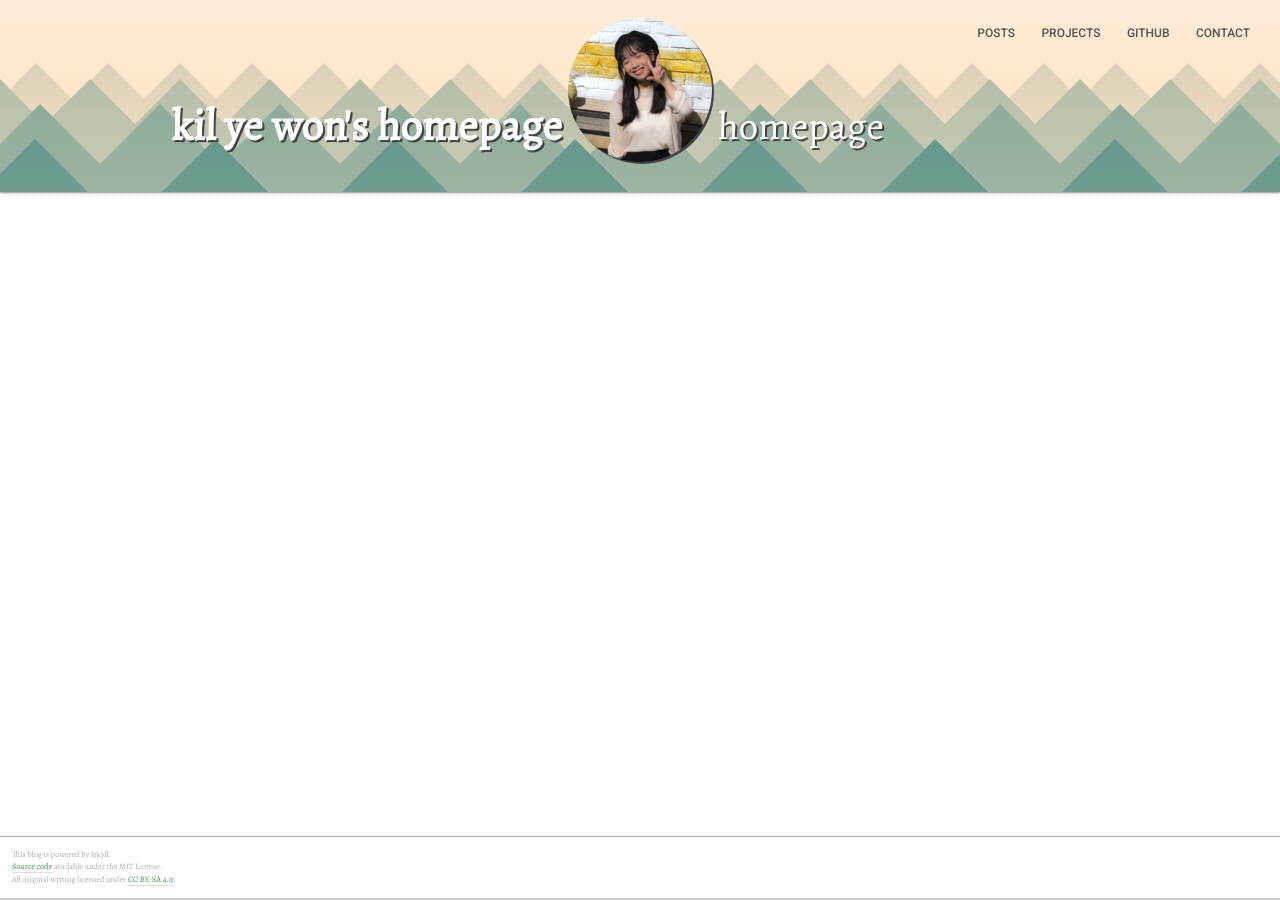
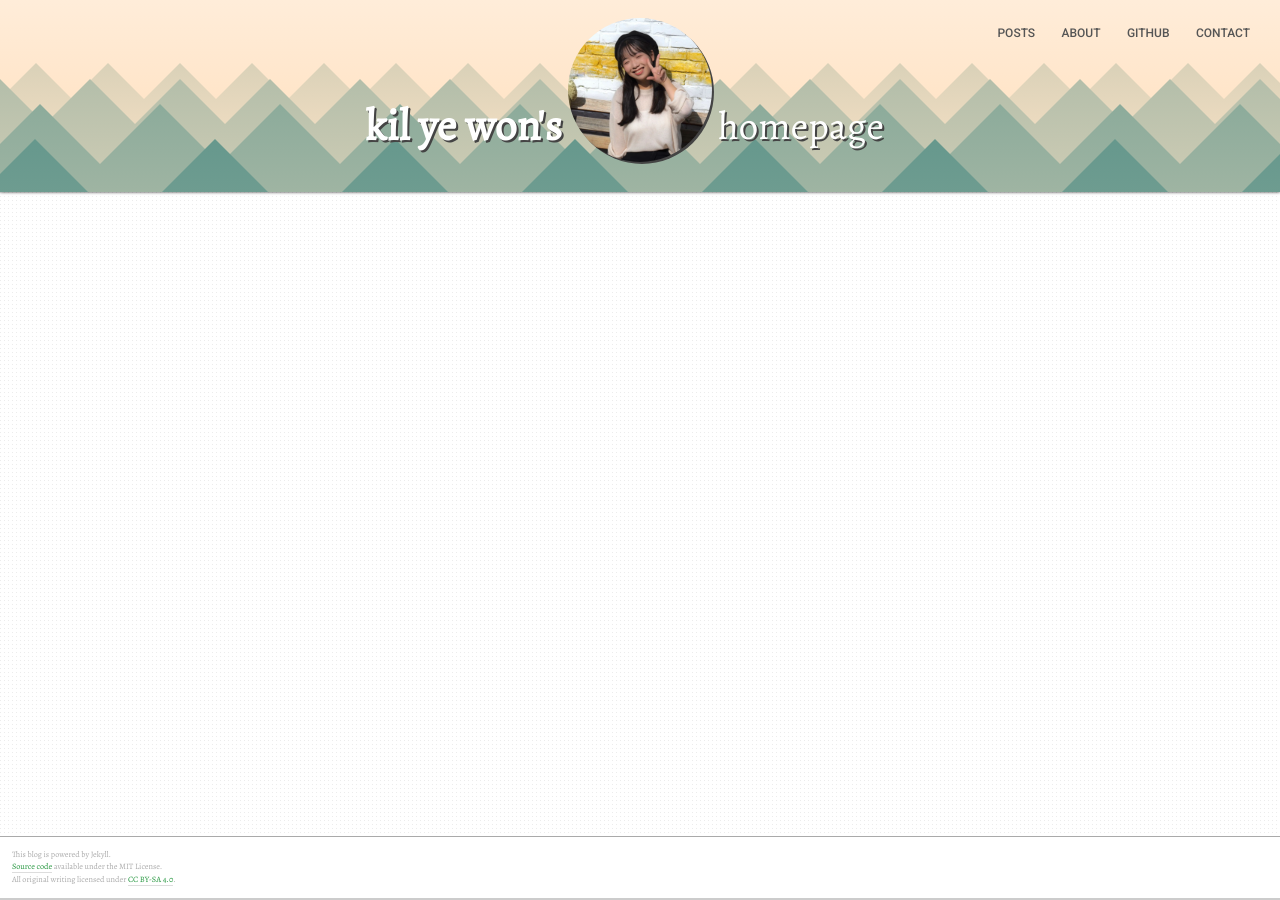
Before and after one commit to okprocesser/okprocesser.github.io, a Jekyll site: the page built from index.html, in a window 1280 px wide. Built offline with Jekyll 4.4.1, drawn with Linux system fonts in a browser that asks for light colours; the list of posts is cut into pages by our own code.

```diff
--- a/_config.yml
+++ b/_config.yml
@@ -2,7 +2,7 @@
 # Theme Customization #
 #######################
 
-title: kil ye won's homepage                 # used in <title> tag & site header
+title: kil ye won's                # used in <title> tag & site header
 author: kil ye won                      # used in a <meta> tag & /feed.xml
 description: >                              # used in a <meta> tag & /feed.xml
   future cs engineer
@@ -17,9 +17,9 @@ repo: https://github.com/okprocesser # used in footer
 # Exceeding four items may cause problems on the desktop (>900px wide) layout.
 nav_menu:
   - name: Posts
-    url: /_posts
+    url: /posts
     icon: /i/icons.svg#posts # icons should be 24x24 px.
-  - name: projects
+  - name: About
     url: /projects
     icon: /i/icons.svg#portfolio
   - name: GitHub
@@ -35,7 +35,7 @@ nav_menu:
 # Objects listed here will appear on the /projects.html page.
 projects:
   - title: introduce
-    teaser: 밥먹기싶어................
+    teaser:
     role: Creator
     category: Frontend Dev
   - title: Cortana
```
Also changed, not shown: 1 other file.
